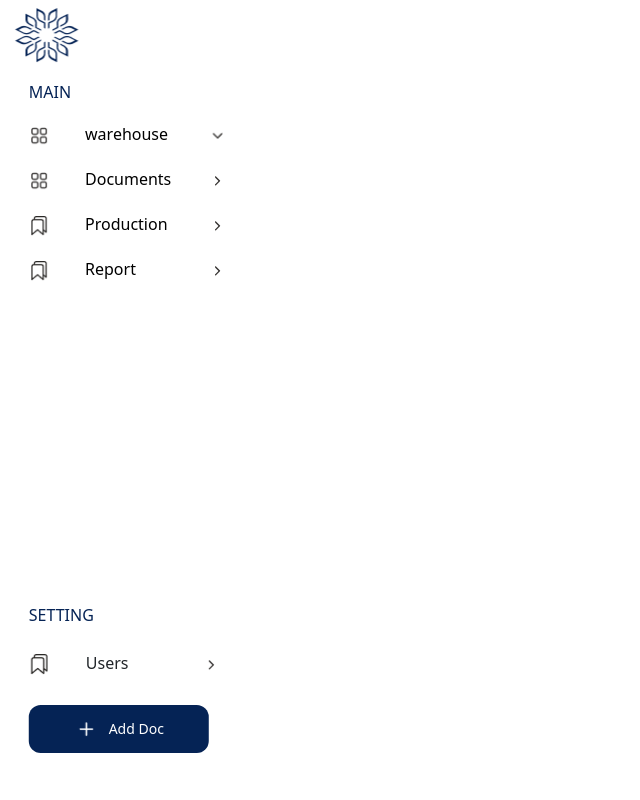
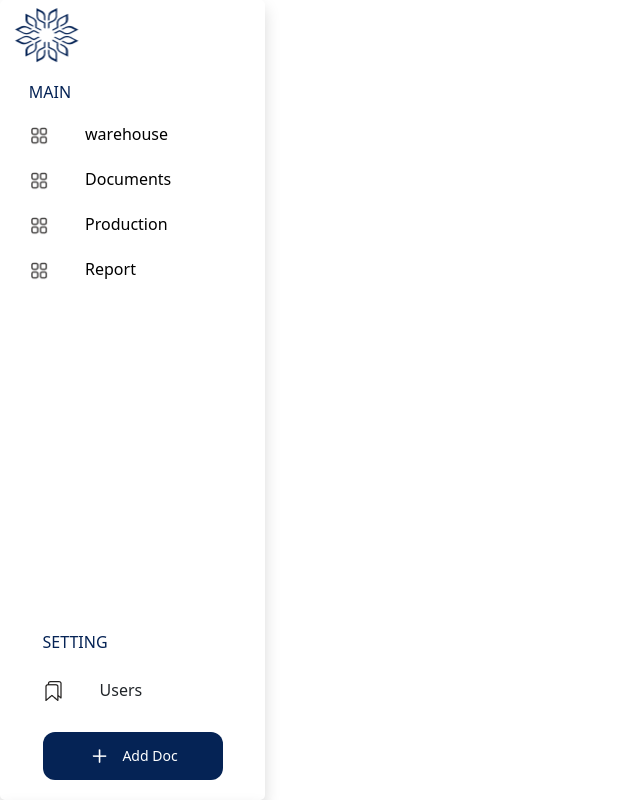
Before and after one commit to pouriaco/WarehouseProject, an Angular app in the folder warehouse-frontend/: page /sidebar in a window 1280 px wide. Shown: the top 800 px of the page, without its empty margins (0-640 px from the left). Built offline with nearby package versions, Linux system fonts and the light colour scheme.

Commit message:
some styles fixed

```diff
--- a/warehouse-frontend/angular.json
+++ b/warehouse-frontend/angular.json
@@ -104,5 +104,8 @@
         }
       }
     }
+  },
+  "cli": {
+    "analytics": false
   }
 }
--- a/warehouse-frontend/src/app/components/nav/sidebar/sidebar.component.css
+++ b/warehouse-frontend/src/app/components/nav/sidebar/sidebar.component.css
@@ -85,12 +85,17 @@
 .lower-side {
     width: 265px;
     height: 50vh;
+    display: flex;
+    justify-content: center;
+    align-items: end;
+    padding-bottom: 20px;
 }
 .lower-side .low{
-    width: 208px;
+    /* width: 208px;
     height: 212px;
     transform: translate(28.77px, 153.04px);
-    padding: 50px 0px;
+    padding: 50px 0px; */
+
 }
 .lower-side .low .setting-text a{
     text-decoration: none;
--- a/warehouse-frontend/src/app/components/nav/sidebar/sidebar.component.html
+++ b/warehouse-frontend/src/app/components/nav/sidebar/sidebar.component.html
@@ -1,5 +1,5 @@
 <!-- side bar -->
-<div class="sidebar">
+<div class="sidebar shadow">
     <div class="top-side">
         <div class="sidebar-logo">
             <div id="logo">
@@ -16,30 +16,30 @@
                     <div class="text">
                         <p>warehouse</p>
                     </div>
-                    <div class="img"><img src="../../../../assets/sidebar-images/Icon/Arrow.png" alt=""></div>
+                    <!-- <div class="img"><img src="../../../../assets/sidebar-images/Icon/Arrow.png" alt=""></div> -->
                 </div>
                 <div class="topics d-flex">
                     <div class="img"><img src="../../../../assets/sidebar-images/Icon/01.png" alt=""></div>
                     <div class="text">
                         <p>Documents</p>
                     </div>
-                    <div class="img-arrow"><img src="../../../../assets/sidebar-images/Icon/arrownodown.png" alt=""></div>
+                    <!-- <div class="img-arrow"><img src="../../../../assets/sidebar-images/Icon/arrownodown.png" alt=""></div> -->
                 </div>
                 <div class="topics d-flex">
-                    <div class="img"><img src="../../../../assets/sidebar-images/Icon/bookmarks-outline.png" alt="">
+                    <div class="img"><img src="../../../../assets/sidebar-images/Icon/01.png" alt="">
                     </div>
                     <div class="text">
                         <p>Production</p>
                     </div>
-                    <div class="img-arrow"><img src="../../../../assets/sidebar-images/Icon/arrownodown.png" alt=""></div>
+                    <!-- <div class="img-arrow"><img src="../../../../assets/sidebar-images/Icon/arrownodown.png" alt=""></div> -->
                 </div>
                 <div class="topics d-flex">
-                    <div class="img"><img src="../../../../assets/sidebar-images/Icon/bookmarks-outline.png" alt="">
+                    <div class="img"><img src="../../../../assets/sidebar-images/Icon/01.png" alt="">
                     </div>
                     <div class="text">
                         <p>Report</p>
                     </div>
-                    <div class="img-arrow"><img src="../../../../assets/sidebar-images/Icon/arrownodown.png" alt=""></div>
+                    <!-- <div class="img-arrow"><img src="../../../../assets/sidebar-images/Icon/arrownodown.png" alt=""></div> -->
                 </div>
             </div>
         </div>
@@ -54,7 +54,7 @@
                 <div class="low-side-text">
                     <p>Users</p>
                 </div>
-                <div class="img"><img src="../../../../assets/sidebar-images/Icon/arrownodown.png" alt=""></div>
+                <!-- <div class="img"><img src="../../../../assets/sidebar-images/Icon/arrownodown.png" alt=""></div> -->
             </div>
             <div class="add-doc">
                 <a href="#"><img src="../../../../assets/sidebar-images/Icon/Frame 1039.png" alt=""></a>
```
